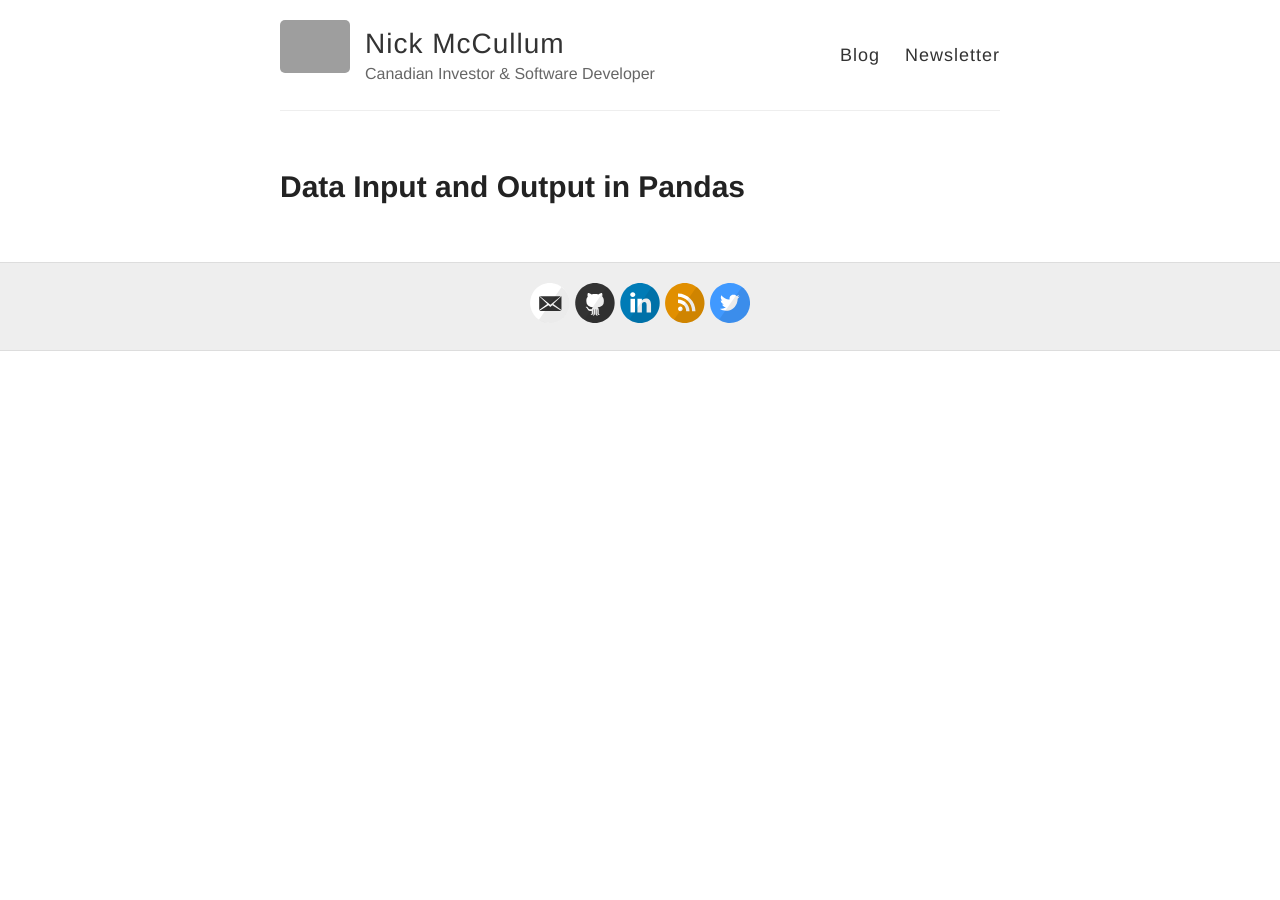
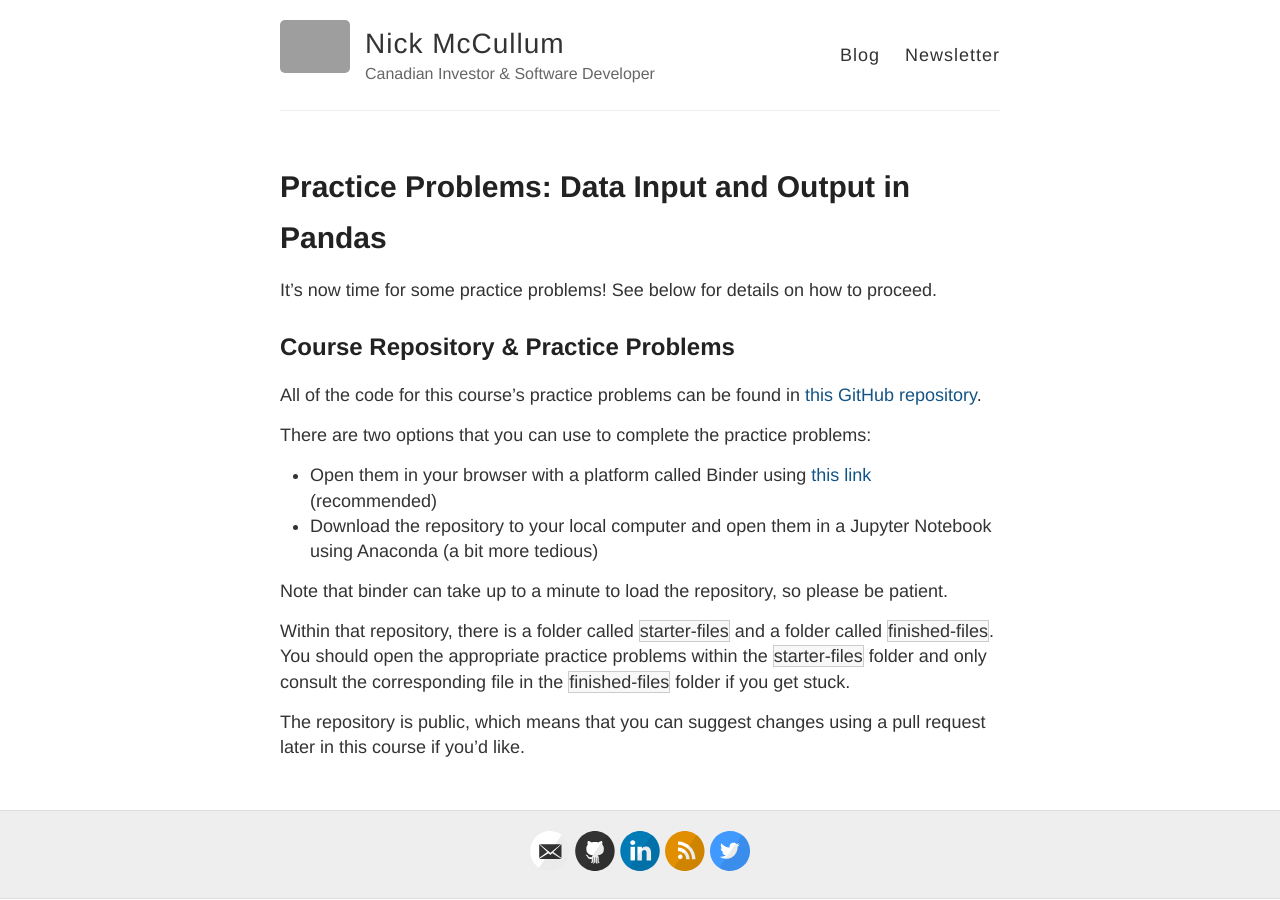
Before and after one commit to rosyberti/website, a Jekyll site: the page built from advanced-python/pandas-data-input-output-practice-problems.md, in a window 1280 px wide. Built offline with Jekyll 4.4.1, drawn with Linux system fonts in a browser that asks for light colours; grey boxes are pictures that could not be loaded.

Commit message:
changed title, added practice problem text

```diff
--- a/advanced-python/pandas-data-input-output-practice-problems.md
+++ b/advanced-python/pandas-data-input-output-practice-problems.md
@@ -1,4 +1,21 @@
 ---
 layout: page
-title: Data Input and Output in Pandas
+title: 'Practice Problems: Data Input and Output in Pandas'
 ---
+
+It's now time for some practice problems! See below for details on how to proceed.
+
+## Course Repository & Practice Problems
+
+All of the code for this course's practice problems can be found in [this GitHub repository](https://github.com/nicholasmccullum/advanced-python).
+
+There are two options that you can use to complete the practice problems:
+
+* Open them in your browser with a platform called Binder using [this link](https://mybinder.org/v2/gh/nicholasmccullum/advanced-python/master) (recommended)
+* Download the repository to your local computer and open them in a Jupyter Notebook using Anaconda (a bit more tedious)
+
+Note that binder can take up to a minute to load the repository, so please be patient.
+
+Within that repository, there is a folder called `starter-files` and a folder called `finished-files`. You should open the appropriate practice problems within the `starter-files` folder and only consult the corresponding file in the `finished-files` folder if you get stuck.
+
+The repository is public, which means that you can suggest changes using a pull request later in this course if you’d like.
```
